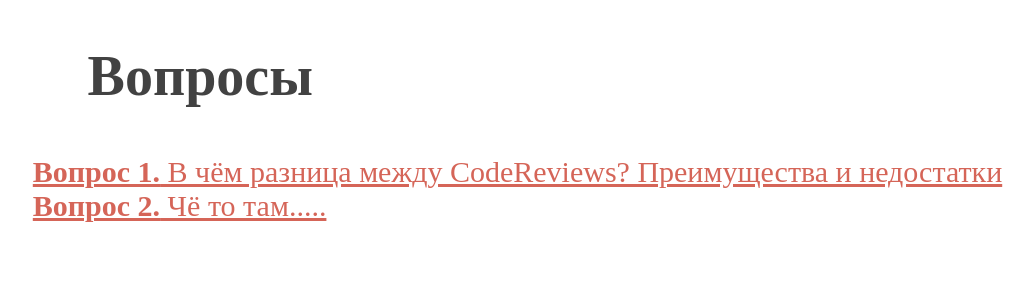
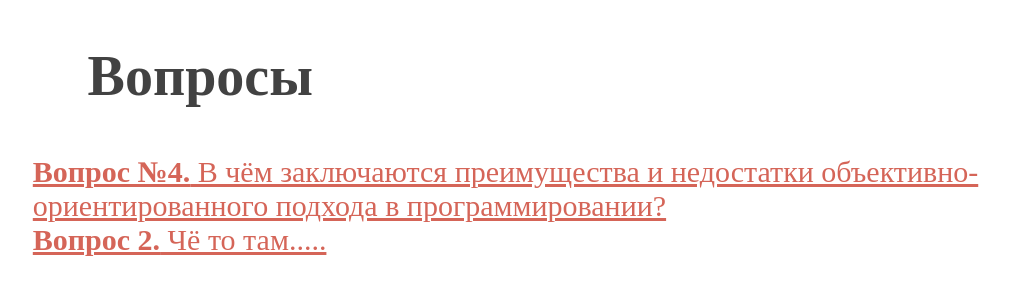
Before and after one commit to Aurelia2304/Aurelia2304.github.io, a plain HTML site: page index.html in a window 1280 px wide. Shown: the whole page, without its empty margins (110-1144 px from the left). Drawn offline with Linux system fonts and the light colour scheme.

Commit message:
Обновлён index.html под вопрос №4

```diff
--- a/index.html
+++ b/index.html
@@ -9,7 +9,7 @@
 	<ul class="list">
 
 		<li class="itemList">
-			<a href="task1.html"> <b>Вопрос 1.</b> В чём разница между CodeReviews? Преимущества и недостатки</a>
+			<a href="task4.html"> <b>Вопрос №4.</b> В чём заключаются преимущества и недостатки объективно-ориентированного подхода в программировании?</a>
 		</li>
 
 		<li class="itemList">
```
